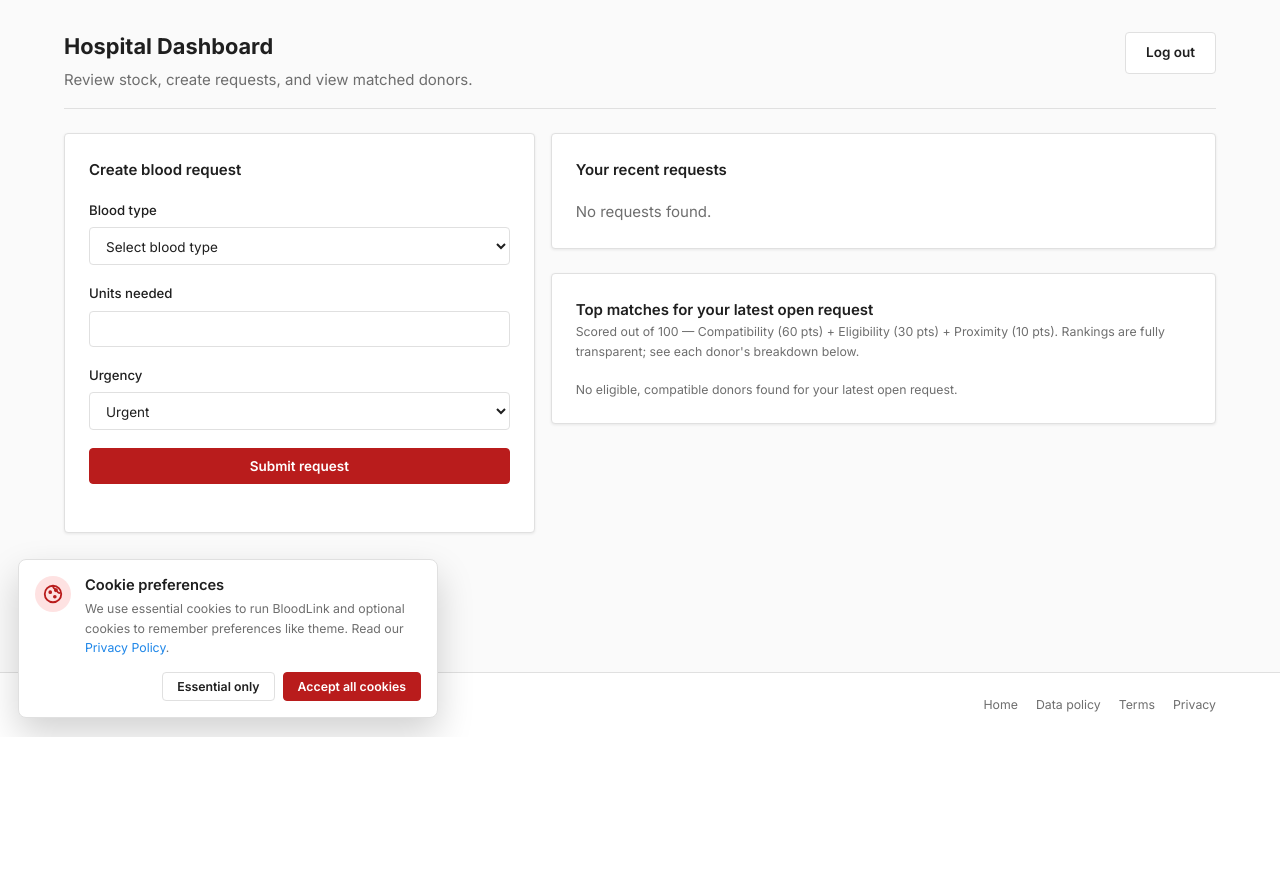
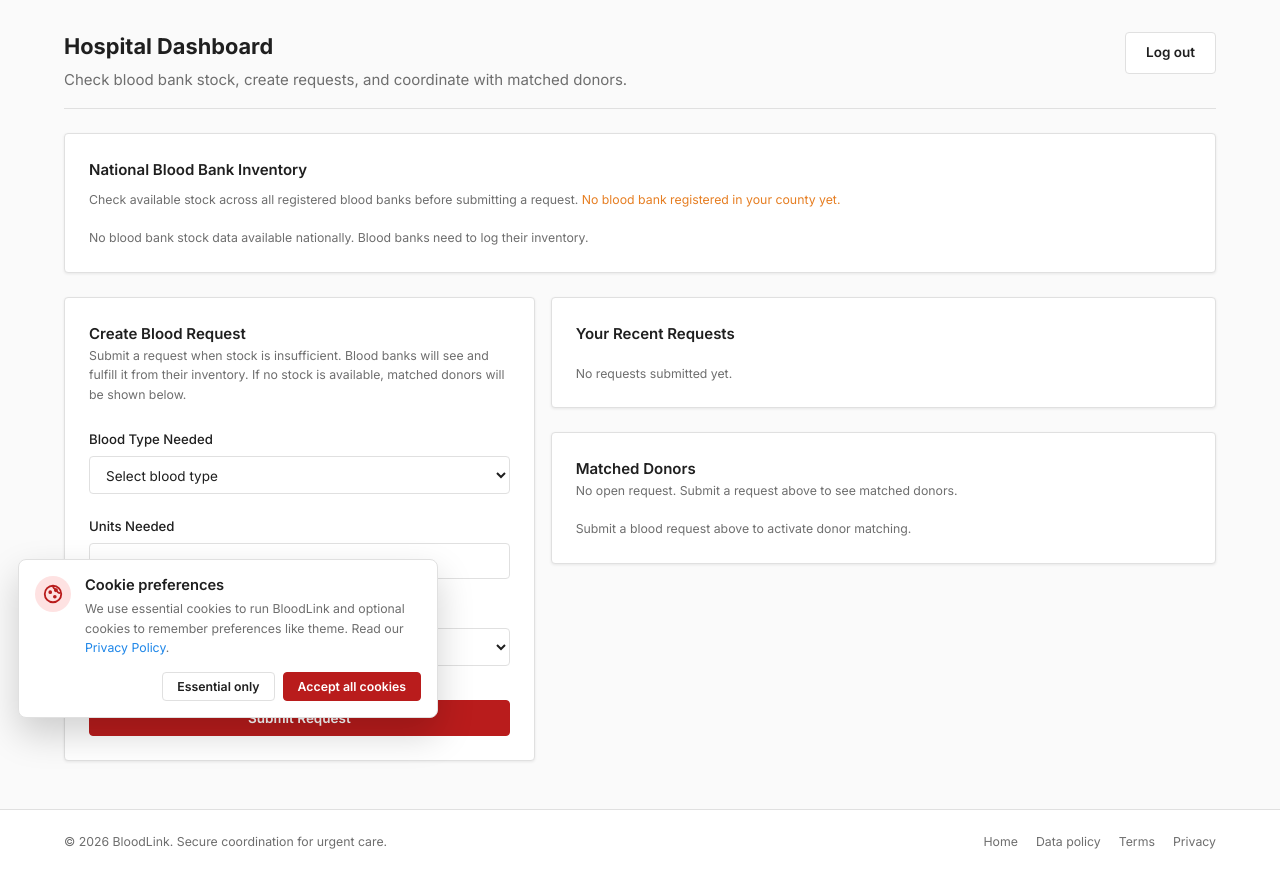
Before and after one commit to SHIVOGOJOHN/bloodlink, a Python web app: template app/templates/hospital/dashboard.html in a window 1280 px wide. Shown: the part 64-938 px from the top of the page. Before the commit the page ends 801 px from the top, so only its background shows below. Run offline with Jinja, Linux system fonts and the light colour scheme; the template is opened without the code that fills it, so the values that code supplies are empty.

Commit message:
feat: Restructure three-way architecture linking Donors, Hospitals, and Blood Banks

```diff
--- a/app/models.py
+++ b/app/models.py
@@ -98,6 +98,9 @@ class BloodBankStock(db.Model):
     expiry_date = db.Column(db.Date, nullable=True)
     last_updated = db.Column(db.DateTime, default=datetime.utcnow)
 
+    blood_bank = db.relationship("BloodBank", backref=db.backref("stock", lazy=True))
+
+
 
 class BloodRequest(db.Model):
     __tablename__ = table_name("blood_requests")
--- a/app/templates/hospital/dashboard.html
+++ b/app/templates/hospital/dashboard.html
@@ -2,14 +2,17 @@
 {% block title %}Hospital Dashboard — BloodLink{% endblock %}
 
 {% block content %}
-  <div class="page-header d-flex justify-content-between align-items-start flex-wrap gap-2">
+
+  {# ── Page header ──────────────────────────────────────────── #}
+  <div class="page-header d-flex justify-content-between align-items-start flex-wrap gap-2 mb-4">
     <div>
       <h1 class="page-title">Hospital Dashboard</h1>
-      <p class="page-subtitle">Review stock, create requests, and view matched donors.</p>
+      <p class="page-subtitle">Check blood bank stock, create requests, and coordinate with matched donors.</p>
     </div>
     <a href="{{ url_for('auth.logout') }}" class="btn btn-secondary">Log out</a>
   </div>
 
+  {# ── Flash messages ───────────────────────────────────────── #}
   {% with messages = get_flashed_messages(with_categories=true) %}
     {% if messages %}
       {% for category, message in messages %}
@@ -18,24 +21,88 @@
     {% endif %}
   {% endwith %}
 
+  {# ── Facility identity banner ─────────────────────────────── #}
   {% if hospital %}
   <div class="card-container mb-4">
-    <div class="fw-semibold mb-2">Hospital Profile</div>
-    <div>{{ hospital.name }} • {{ hospital.county }}</div>
-    <div class="tiny text-muted">Contact: {{ hospital.contact_phone }}</div>
+    <div class="d-flex align-items-center gap-3">
+      {% if hospital.profile_pic_url %}
+        <img src="{{ hospital.profile_pic_url }}" alt="{{ hospital.name }}"
+          style="width:52px;height:52px;border-radius:50%;object-fit:cover;border:2px solid var(--border);flex-shrink:0;">
+      {% else %}
+        <div style="width:52px;height:52px;border-radius:50%;background:linear-gradient(135deg,var(--blue),#1e3a5f);display:flex;align-items:center;justify-content:center;font-size:1.4rem;font-weight:700;color:#fff;flex-shrink:0;">
+          {{ (hospital.name or 'H')[0].upper() }}
+        </div>
+      {% endif %}
+      <div>
+        <div class="fw-semibold" style="font-size:1.05rem;">{{ hospital.name }}</div>
+        <div class="tiny text-muted">{{ hospital.county }} County &nbsp;·&nbsp; {{ hospital.contact_phone or 'No phone' }}</div>
+      </div>
+      <a href="{{ url_for('hospital.profile') }}" class="btn btn-secondary btn-sm" style="margin-left:auto;">View Profile</a>
+    </div>
   </div>
   {% endif %}
 
+  {# ── National Blood Bank Stock Panel (Step 1 — Check stock first) ── #}
+  <div class="card-container mb-4">
+    <div class="d-flex justify-content-between align-items-start mb-3 flex-wrap gap-2">
+      <div>
+        <div class="fw-semibold" style="font-size:1rem;">National Blood Bank Inventory</div>
+        <div class="tiny text-muted mt-1">
+          Check available stock across all registered blood banks before submitting a request.
+          {% if local_stock %}
+            <span class="fw-semibold" style="color:var(--green);">Local stock ({{ hospital.county }} County) is highlighted.</span>
+          {% else %}
+            <span style="color:var(--warning);">No blood bank registered in your county yet.</span>
+          {% endif %}
+        </div>
+      </div>
+    </div>
+
+    {% if stock_summary %}
+    <div style="display:grid;grid-template-columns:repeat(auto-fill,minmax(130px,1fr));gap:10px;">
+      {% for blood_type in ['O-','O+','A-','A+','B-','B+','AB-','AB+'] %}
+        {% set info = stock_summary.get(blood_type) %}
+        {% set local_units = local_stock | selectattr('blood_type','equalto',blood_type) | map(attribute='units_available') | sum %}
+        <div style="border:1px solid var(--border);border-radius:var(--radius);padding:12px 14px;background:var(--surface);">
+          <div class="d-flex align-items-center justify-content-between mb-1">
+            <span class="badge bg-danger" style="font-size:0.82rem;">{{ blood_type }}</span>
+            {% if info and info.total > 10 %}
+              <span class="tiny" style="color:var(--green);">&#x25CF; OK</span>
+            {% elif info and info.total > 0 %}
+              <span class="tiny" style="color:var(--warning);">&#x25CF; Low</span>
+            {% else %}
+              <span class="tiny" style="color:var(--danger);">&#x25CF; None</span>
+            {% endif %}
+          </div>
+          <div class="fw-semibold" style="font-size:1.1rem;">{{ info.total if info else 0 }}</div>
+          <div class="tiny text-muted">units total</div>
+          {% if local_units > 0 %}
+          <div class="tiny mt-1" style="color:var(--green);">{{ local_units }} local</div>
+          {% endif %}
+        </div>
+      {% endfor %}
+    </div>
+    {% else %}
+    <div class="text-muted tiny">No blood bank stock data available nationally. Blood banks need to log their inventory.</div>
+    {% endif %}
+  </div>
+
+  {# ── Main two-column grid ─────────────────────────────────── #}
   <div class="row g-4">
-    <!-- Create Request -->
+
+    {# Left — Create Request #}
     <div class="col-md-5">
-      <div class="card-container h-100">
-        <div class="fw-semibold mb-3">Create blood request</div>
+      <div class="card-container h-100" style="margin-bottom:0;">
+        <div class="fw-semibold mb-1" style="font-size:1rem;">Create Blood Request</div>
+        <div class="tiny text-muted mb-4">
+          Submit a request when stock is insufficient. Blood banks will see and fulfill it from their inventory.
+          If no stock is available, matched donors will be shown below.
+        </div>
         <form method="post">
           <input type="hidden" name="csrf_token" value="{{ csrf_token() }}">
-          <div class="mb-3">
-            <label class="form-label">Blood type</label>
-            <select name="blood_type" class="form-select" required>
+          <div class="form-group">
+            <label class="form-label" for="blood_type">Blood Type Needed</label>
+            <select id="blood_type" name="blood_type" class="form-select" required>
               <option value="" disabled selected>Select blood type</option>
               <option>O-</option><option>O+</option>
               <option>A-</option><option>A+</option>
@@ -43,60 +110,84 @@
               <option>AB-</option><option>AB+</option>
             </select>
           </div>
-          <div class="mb-3">
-            <label class="form-label">Units needed</label>
-            <input type="number" name="units_needed" class="form-control" min="1" required>
+          <div class="form-group">
+            <label class="form-label" for="units_needed">Units Needed</label>
+            <input id="units_needed" type="number" name="units_needed" class="form-control" min="1" required>
           </div>
-          <div class="mb-3">
-            <label class="form-label">Urgency</label>
-            <select name="urgency_level" class="form-select">
+          <div class="form-group">
+            <label class="form-label" for="urgency_level">Urgency Level</label>
+            <select id="urgency_level" name="urgency_level" class="form-select">
               <option value="urgent">Urgent</option>
               <option value="normal">Normal</option>
             </select>
           </div>
-          <button type="submit" class="btn btn-primary w-100">Submit request</button>
+          <button type="submit" class="btn btn-primary w-100 mt-2">Submit Request</button>
         </form>
       </div>
     </div>
 
-    <!-- Active Requests & Matches -->
+    {# Right — Requests + Matched Donors #}
     <div class="col-md-7">
-      <div class="card-container mb-4">
-        <div class="fw-semibold mb-3">Your recent requests</div>
+
+      {# Your recent requests #}
+      <div class="card-container">
+        <div class="fw-semibold mb-3" style="font-size:1rem;">Your Recent Requests</div>
+        {% if requests %}
         <ul class="list-unstyled mb-0">
-          {% for request in requests %}
-          <li class="py-2 border-bottom">
+          {% for req in requests %}
+          <li style="padding:10px 0;border-bottom:1px solid var(--border);">
             <div class="d-flex justify-content-between align-items-center">
-              <div>
-                <span class="fw-semibold">{{ request.blood_type }}</span> • {{ request.units_needed }} units
-                {% if request.status == 'open' %}
-                <span class="badge bg-warning text-dark ms-2">Open</span>
+              <div class="d-flex align-items-center gap-2 flex-wrap">
+                <span class="badge bg-danger">{{ req.blood_type }}</span>
+                <span class="fw-semibold">{{ req.units_needed }} units</span>
+                {% if req.urgency_level == 'urgent' %}
+                  <span class="badge bg-warning text-dark">Urgent</span>
                 {% else %}
-                <span class="badge bg-success ms-2">Fulfilled</span>
+                  <span class="badge bg-secondary">Normal</span>
                 {% endif %}
               </div>
-              <div class="tiny text-muted">{{ request.created_at.strftime('%Y-%m-%d') }}</div>
+              <div class="d-flex align-items-center gap-2">
+                <span class="tiny text-muted">{{ req.created_at.strftime('%Y-%m-%d') }}</span>
+                {% if req.status == 'open' %}
+                  <span class="badge bg-warning text-dark">Open</span>
+                {% else %}
+                  <span class="badge bg-success">Fulfilled</span>
+                {% endif %}
+              </div>
             </div>
           </li>
-          {% else %}
-          <li class="text-muted">No requests found.</li>
           {% endfor %}
         </ul>
+        {% else %}
+        <div class="text-muted tiny">No requests submitted yet.</div>
+        {% endif %}
       </div>
 
-      <!-- Matched donors with full explainable breakdown -->
-      <div class="card-container">
-        <div class="fw-semibold mb-1">Top matches for your latest open request</div>
+      {# Matched donors — shown when there is an open request #}
+      <div class="card-container" style="margin-bottom:0;">
+        <div class="fw-semibold mb-1" style="font-size:1rem;">
+          Matched Donors
+          {% if latest_request %}
+            — {{ latest_request.blood_type }}, {{ latest_request.units_needed }} unit(s)
+          {% endif %}
+        </div>
         <div class="tiny text-muted mb-3">
-          Scored out of 100 — Compatibility (60 pts) + Eligibility (30 pts) + Proximity (10 pts).
-          Rankings are fully transparent; see each donor's breakdown below.
+          {% if latest_request %}
+            These donors are eligible and compatible with your latest open request.
+            Confirming a donation also increments the nearest blood bank's inventory.
+            <br>Score: Compatibility (60 pts) + Eligibility (30 pts) + Proximity (10 pts).
+          {% else %}
+            No open request. Submit a request above to see matched donors.
+          {% endif %}
         </div>
+
+        {% if matching_results %}
         <div class="match-list-scroll">
           {% for match in matching_results %}
           <div class="match-item">
             <div class="d-flex justify-content-between align-items-start gap-3">
               <div class="d-flex gap-3 align-items-start flex-grow-1">
-                <!-- Donor avatar thumbnail -->
+                {# Donor avatar #}
                 {% if match.donor.profile_pic_url %}
                   <img src="{{ match.donor.profile_pic_url }}" alt="{{ match.donor.name }}"
                     style="width:40px;height:40px;border-radius:50%;object-fit:cover;border:1px solid var(--border);flex-shrink:0;margin-top:2px;">
@@ -107,60 +198,55 @@
                 {% endif %}
 
                 <div class="flex-grow-1">
-                  <!-- Donor name + badge -->
                   <div class="d-flex align-items-center gap-2 mb-1 flex-wrap">
-                    <a href="{{ url_for('public_donor_profile', donor_id=match.donor.id) }}" class="fw-semibold text-decoration-none" style="color: var(--primary);">{{ match.donor.name }}</a>
+                    <a href="{{ url_for('public_donor_profile', donor_id=match.donor.id) }}"
+                      class="fw-semibold text-decoration-none" style="color:var(--primary);">{{ match.donor.name }}</a>
                     <span class="badge bg-primary">{{ match.score }}/100</span>
                     {% if match.donor.blood_type == 'O-' %}
                     <span class="badge bg-danger">Universal Donor</span>
                     {% endif %}
                   </div>
-
-                  <!-- Blood type & location -->
                   <div class="tiny text-muted mb-2">
                     {{ match.donor.blood_type }} &nbsp;•&nbsp; {{ match.donor.county }}
                     &nbsp;•&nbsp; ~{{ match.distance_km }} km away
                   </div>
-
-                  <!-- Score breakdown -->
                   <div class="d-flex gap-2 flex-wrap mb-2">
                     <span class="badge bg-secondary" title="Blood type compatibility">Compatibility: {{ match.compat_score }}/60</span>
-                    <span class="badge bg-secondary" title="90-day eligibility rule">Eligibility: {{ match.elig_score }}/30</span>
-                    <span class="badge bg-secondary" title="County proximity score">Proximity: {{ match.prox_score }}/10</span>
+                    <span class="badge bg-secondary" title="90-day eligibility">Eligibility: {{ match.elig_score }}/30</span>
+                    <span class="badge bg-secondary" title="County proximity">Proximity: {{ match.prox_score }}/10</span>
                   </div>
-
-                  <!-- Reason bullets -->
-                  <ul class="mb-2 ps-3" style="font-size: 0.78rem; color: var(--text-muted);">
-                    {% for reason in match.reasons %}
-                    <li>{{ reason }}</li>
-                    {% endfor %}
+                  <ul class="mb-2 ps-3" style="font-size:0.78rem;color:var(--text-muted);">
+                    {% for reason in match.reasons %}<li>{{ reason }}</li>{% endfor %}
                   </ul>
-
-                  <!-- AI narrative -->
                   {% if match.explanation %}
                   <div class="tiny text-muted fst-italic">{{ match.explanation }}</div>
                   {% endif %}
                 </div>
               </div>
 
-              <!-- Confirm donation button -->
+              {# Confirm donation — links to latest open request #}
               <div class="flex-shrink-0">
-                {% if requests %}
+                {% if latest_request %}
                 <form method="POST" action="{{ url_for('hospital.confirm_donation') }}">
                   <input type="hidden" name="csrf_token" value="{{ csrf_token() }}">
                   <input type="hidden" name="donor_id" value="{{ match.donor.id }}">
-                  <input type="hidden" name="blood_request_id" value="{{ requests[0].id }}">
-                  <button type="submit" class="btn btn-sm btn-outline-success">Confirm</button>
+                  <input type="hidden" name="blood_request_id" value="{{ latest_request.id }}">
+                  <button type="submit" class="btn btn-sm btn-outline-success">Confirm Donation</button>
                 </form>
                 {% endif %}
               </div>
             </div>
           </div>
-          {% else %}
-          <div class="text-muted tiny">No eligible, compatible donors found for your latest open request.</div>
           {% endfor %}
         </div>
+        {% elif latest_request %}
+        <div class="text-muted tiny">No eligible, compatible donors found for this request in the system.</div>
+        {% else %}
+        <div class="text-muted tiny">Submit a blood request above to activate donor matching.</div>
+        {% endif %}
       </div>
-    </div>
-  </div>
+
+    </div>{# end col-md-7 #}
+  </div>{# end row #}
+
 {% endblock %}
```
Also changed, not shown: app/blueprints/bloodbank/routes.py (+21 -3 lines), app/blueprints/hospital/routes.py (+62 -9 lines), tests/test_bloodbank.py (+1 -1 lines).
